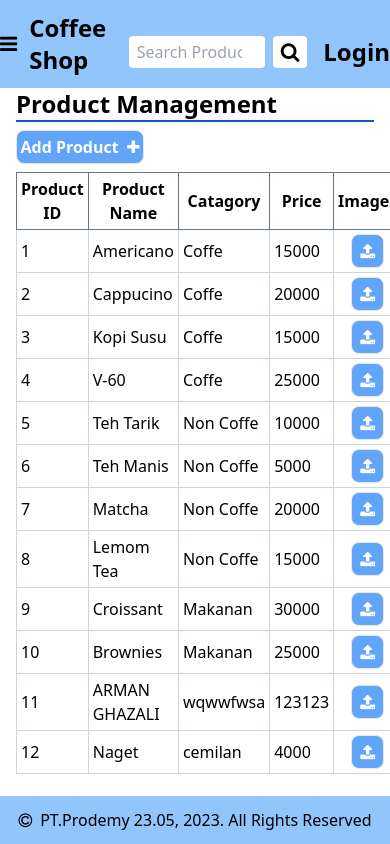
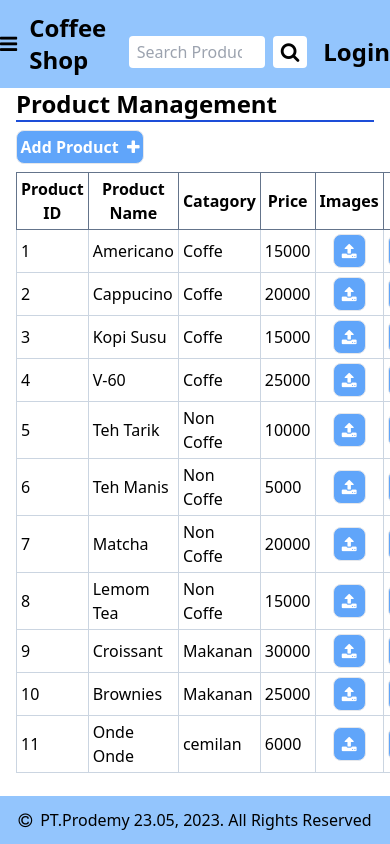
Before and after one commit to Its-ar/FinalProject, a React (Vite) app: page /list in a window 390 px wide. Shown: the top 844 px of the page. Built offline with nearby package versions, Linux system fonts and the light colour scheme; data requests are answered from the project's data file.

Commit message:
update responsive

```diff
--- a/db.json
+++ b/db.json
@@ -71,20 +71,11 @@
       "category": "Makanan"
     },
     {
-      "category": "wqwwfwsa",
-      "price": 123123,
-      "name": "ARMAN GHAZALI",
-      "image": {
-        "0": {}
-      },
+      "category": "cemilan",
+      "price": 6000,
+      "name": "Onde Onde",
+      "image": "https://cdn.yummy.co.id/content-images/images/20221125/njNNf0EA3nrJxtQTkEmwEyYp2gPEzFMC-31363639333537323734d41d8cd98f00b204e9800998ecf8427e.jpg?x-oss-process=image/format,webp",
       "id": 11
-    },
-    {
-      "category": "cemilan",
-      "price": 4000,
-      "name": "Naget",
-      "image": {},
-      "id": 12
     }
   ],
   "transactions": [
@@ -279,6 +270,30 @@
         }
       ],
       "id": 8
+    },
+    {
+      "date": "2023-09-11T10:54:18.023Z",
+      "totalHarga": 105000,
+      "kembalian": 0,
+      "products": [
+        {
+          "id": 3,
+          "name": "Kopi Susu",
+          "image": "./image/kopsu.jpg",
+          "price": 15000,
+          "category": "Coffe",
+          "quantity": 3
+        },
+        {
+          "id": 2,
+          "name": "Cappucino",
+          "image": "./image/cappucino.jpg",
+          "price": 20000,
+          "category": "Coffe",
+          "quantity": 3
+        }
+      ],
+      "id": 9
     }
   ]
 }
--- a/src/components/AddProduct.jsx
+++ b/src/components/AddProduct.jsx
@@ -59,21 +59,21 @@
           <div className="mb-4">
             <label className="block font-bold mb-1">Name</label>
             {errors.name?.message}
-            <input type="text" id="name" {...register("name")} className="w-full border border-gray-300 p-2 rounded" />
+            <input type="text" id="name" {...register("name")} className="w-full border border-gray-300 p-2 rounded" placeholder="Masukkan Nama Product" />
           </div>
           <div className="mb-4">
             <label className="block font-bold mb-1">Price</label>
             {errors.price?.message}
-            <input type="text" id="price" {...register("price")} className="w-full border border-gray-300 p-2 rounded" />
+            <input type="text" id="price" {...register("price")} className="w-full border border-gray-300 p-2 rounded" placeholder="Masukkan Harga Product" />
           </div>
           <div className="mb-4">
             <label className="block font-bold mb-1">Catagory</label>
             {errors.category?.message}
-            <input type="text" id="category" {...register("category")} className="w-full border border-gray-300 p-2 rounded" />
+            <input type="text" id="category" {...register("category")} className="w-full border border-gray-300 p-2 rounded" placeholder="Masukkan Category Product" />
           </div>
           <div className="mb-4">
             <label className="block font-bold mb-1">Image</label>
-            <input accept="image/*" type="file" className="w-full border border-gray-300 p-2 rounded" {...register("image")} />
+            <input type="text" id="image" className="w-full border border-gray-300 p-2 rounded" {...register("image")} placeholder="Masukkan Link Gambar Product" />
           </div>
           <button type="submit" className="bg-blue-500 hover:bg-blue-700 text-white font-bold py-2 px-4 rounded">
             Submit
```
